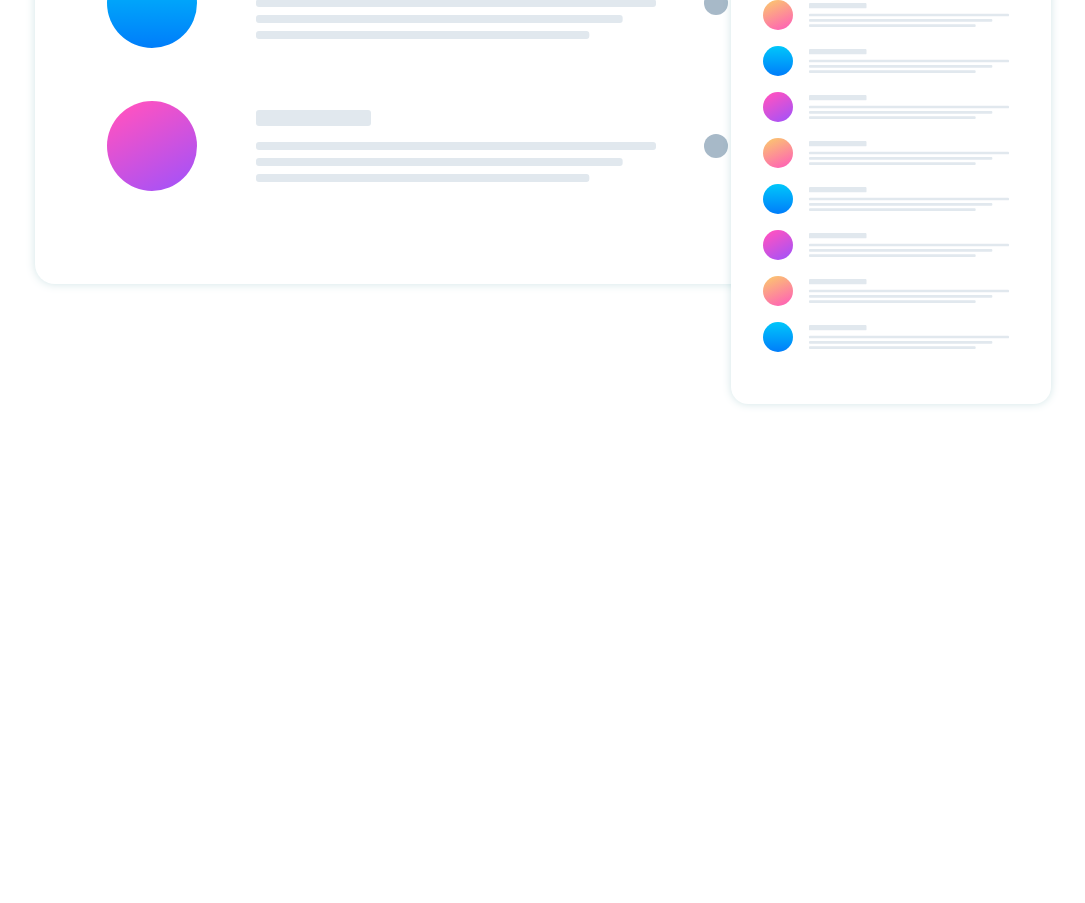
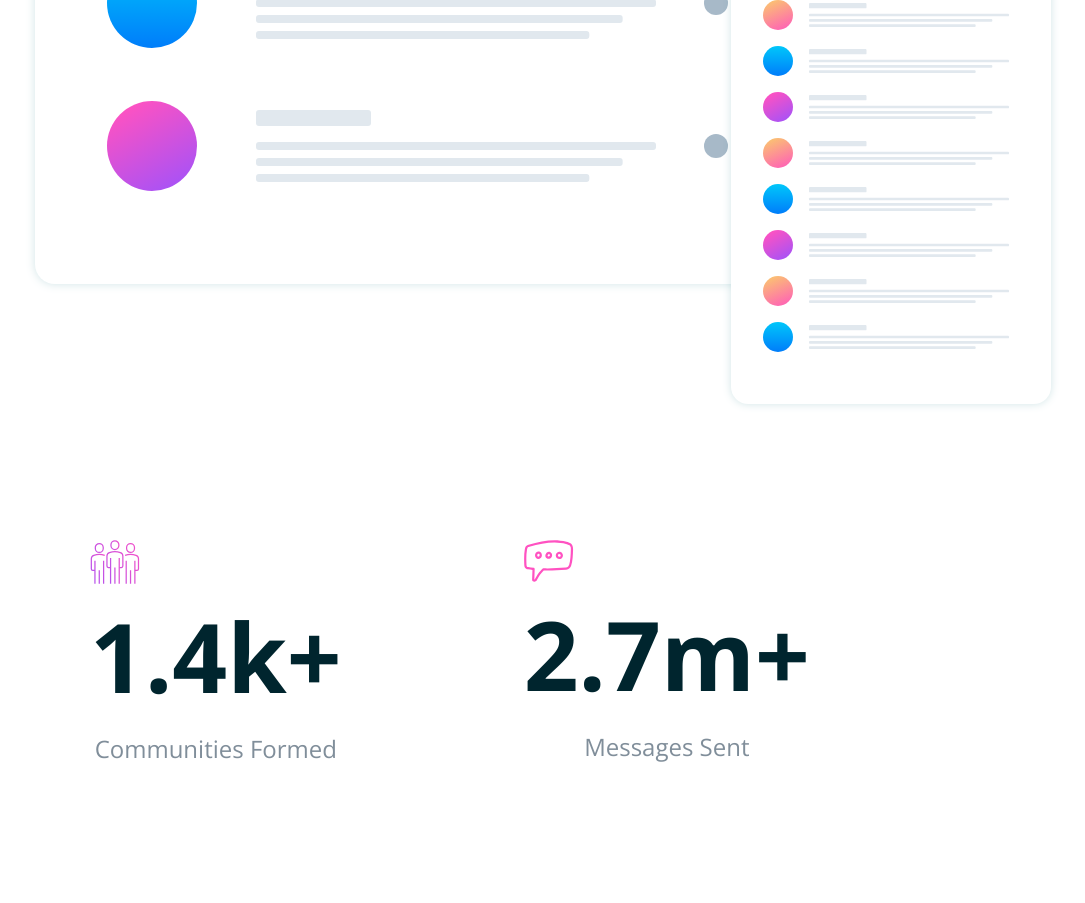
Before and after one commit to justAdevTV/huddle-landing-page, a website: page index.html in a window 1280 px wide. Shown: the part 1214-2117 px from the top of the page, without its empty margins (190-1275 px from the left). Before the commit the page ends 1751 px from the top, so only its background shows below. Drawn offline with nearby package versions, Linux system fonts and the light colour scheme.

Commit message:
Header - Added Metrics

```diff
--- a/index.html
+++ b/index.html
@@ -45,6 +45,41 @@
         alt="mockup example"
         class="header__mockups"
       />
+
+      <div class="header__metrics">
+        <!-- Number of Communities -->
+        <div class="header__metrics__info">
+          <img
+            src="images/icon-communities.svg"
+            alt="icon for group of people"
+            class="header__metrics__info__icon"
+          />
+          <h3 class="header__metrics__info__text">
+            <span class="header__metrics__info__text--main">
+              1.4k+
+            </span>
+            <span class="header__metrics__info__text--sub">
+              Communities Formed
+            </span>
+          </h3>
+        </div>
+        <!-- Messages Sent -->
+        <div class="header__metrics__info">
+          <img
+            src="images/icon-messages.svg"
+            alt="icon for messages"
+            class="header__metrics__info__icon"
+          />
+          <h3 class="header__metrics__info__text">
+            <span class="header__metrics__info__text--main">
+              2.7m+
+            </span>
+            <span class="header__metrics__info__text--sub">
+              Messages Sent
+            </span>
+          </h3>
+        </div>
+      </div>
     </header>
   </body>
 </html>
--- a/sass/_header.scss
+++ b/sass/_header.scss
@@ -12,4 +12,38 @@
   &__mockups {
     margin-top: 12rem;
   }
+
+  &__metrics {
+    padding: 12.3rem 6.5rem;
+    padding-bottom: 13.3rem;
+    display: flex;
+    justify-content: space-between;
+
+    &__info {
+      &__icon {
+        display: block;
+        width: 5rem;
+      }
+      &__text {
+        line-height: 1.5;
+        font-size: 1em;
+        &--main {
+          display: block;
+          font-size: 9.6em;
+          font-weight: 700;
+          text-align: left;
+          color: $color-black;
+        }
+
+        &--sub {
+          display: block;
+          padding-top: 3px;
+          font-size: 2.4em;
+          font-weight: 400;
+          text-align: center;
+          color: $color-grey;
+        }
+      }
+    }
+  }
 }
```
Also changed, not shown: css/style.css, 1 other file.
